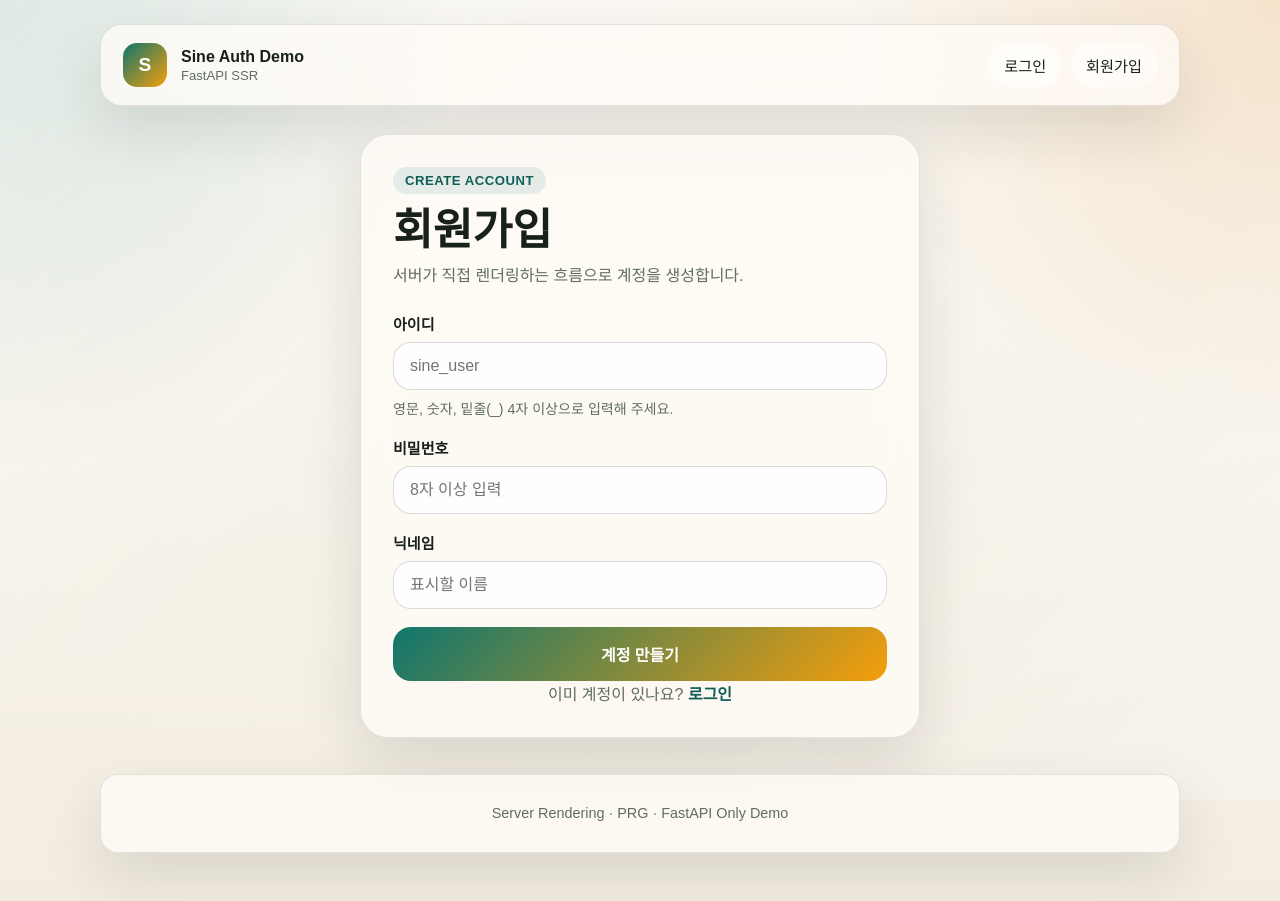
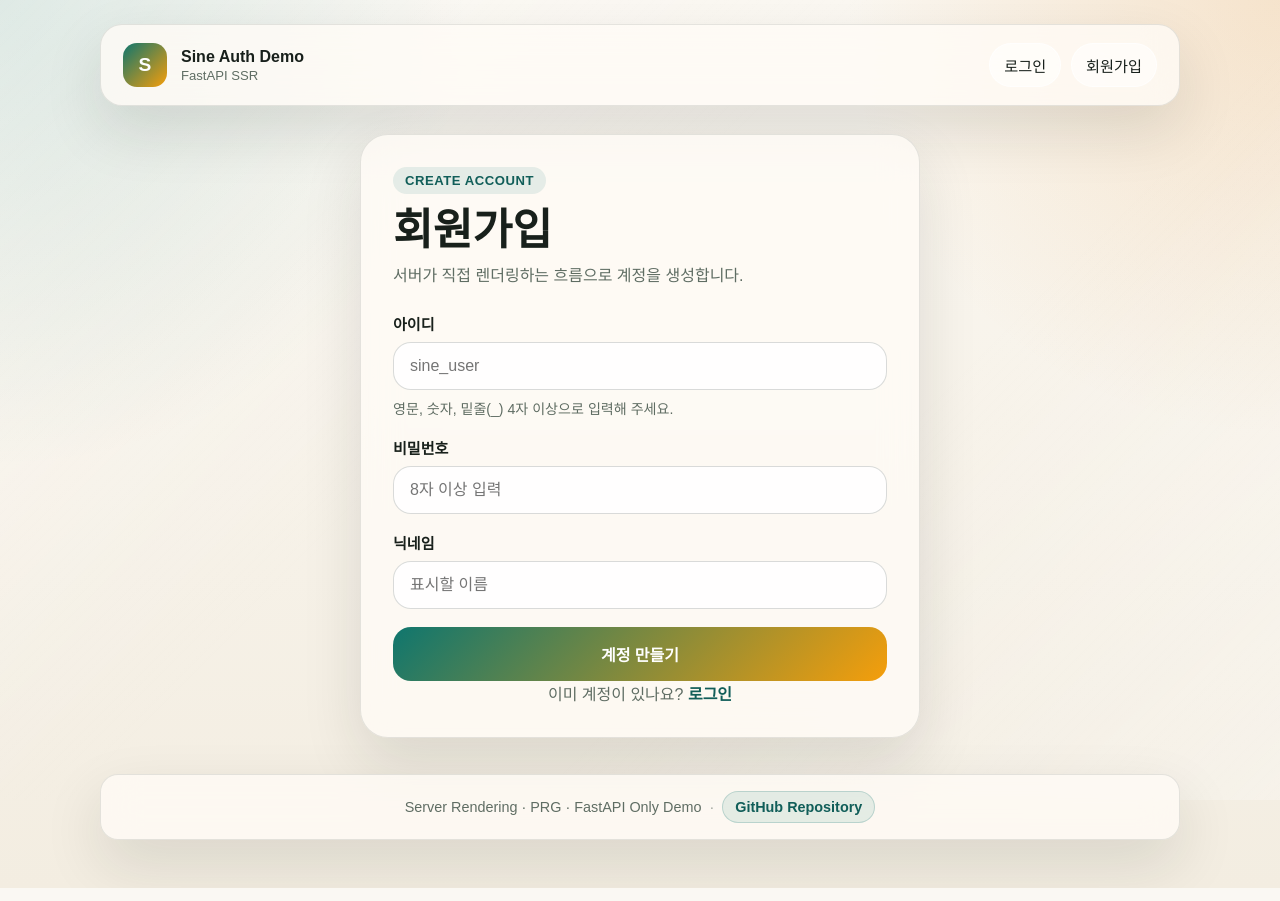
Before and after one commit to lickelon/sine-web-auth-demo, a FastAPI app: page /signup in a window 1280 px wide. Run offline with FastAPI, Linux system fonts and the light colour scheme.

Commit message:
Add footer repository link

```diff
--- a/app/static/style.css
+++ b/app/static/style.css
@@ -324,6 +324,51 @@ a {
     font-size: 0.9rem;
 }
 
+.site-footer p {
+    margin: 0;
+    display: flex;
+    align-items: center;
+    justify-content: center;
+    flex-wrap: wrap;
+    gap: 8px;
+}
+
+.footer-separator {
+    opacity: 0.6;
+}
+
+.footer-link {
+    display: inline-flex;
+    align-items: center;
+    justify-content: center;
+    padding: 8px 12px;
+    border-radius: 999px;
+    border: 1px solid rgba(15, 118, 110, 0.2);
+    background: rgba(15, 118, 110, 0.1);
+    color: var(--accent-strong);
+    font-weight: 800;
+    line-height: 1;
+    transition:
+        background-color 120ms ease,
+        border-color 120ms ease,
+        transform 120ms ease,
+        box-shadow 120ms ease;
+}
+
+.footer-link:hover,
+.footer-link:focus-visible {
+    background: rgba(15, 118, 110, 0.16);
+    border-color: rgba(15, 118, 110, 0.36);
+    box-shadow: 0 10px 24px rgba(15, 118, 110, 0.12);
+    text-decoration: none;
+    transform: translateY(-1px);
+}
+
+.footer-link:focus-visible {
+    outline: 2px solid rgba(15, 118, 110, 0.24);
+    outline-offset: 2px;
+}
+
 @media (max-width: 720px) {
     .layout {
         width: min(100% - 20px, 1080px);
--- a/app/templates/includes/footer.html
+++ b/app/templates/includes/footer.html
@@ -1,3 +1,14 @@
 <footer class="site-footer">
-    <p>Server Rendering · PRG · FastAPI Only Demo</p>
+    <p>
+        Server Rendering · PRG · FastAPI Only Demo
+        <span class="footer-separator">·</span>
+        <a
+            class="footer-link"
+            href="https://github.com/lickelon/sine-web-auth-demo"
+            target="_blank"
+            rel="noreferrer"
+        >
+            GitHub Repository
+        </a>
+    </p>
 </footer>
```
